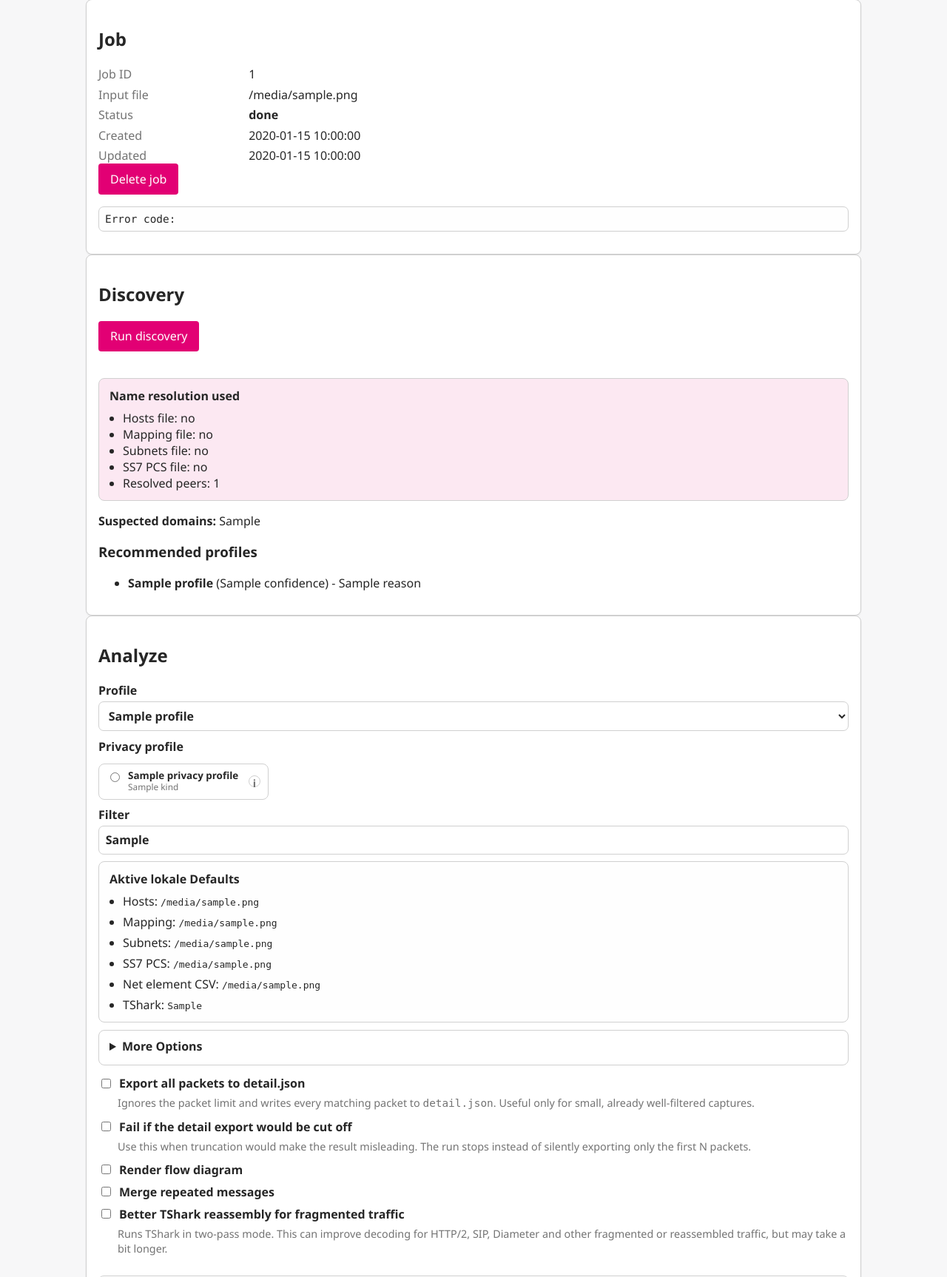
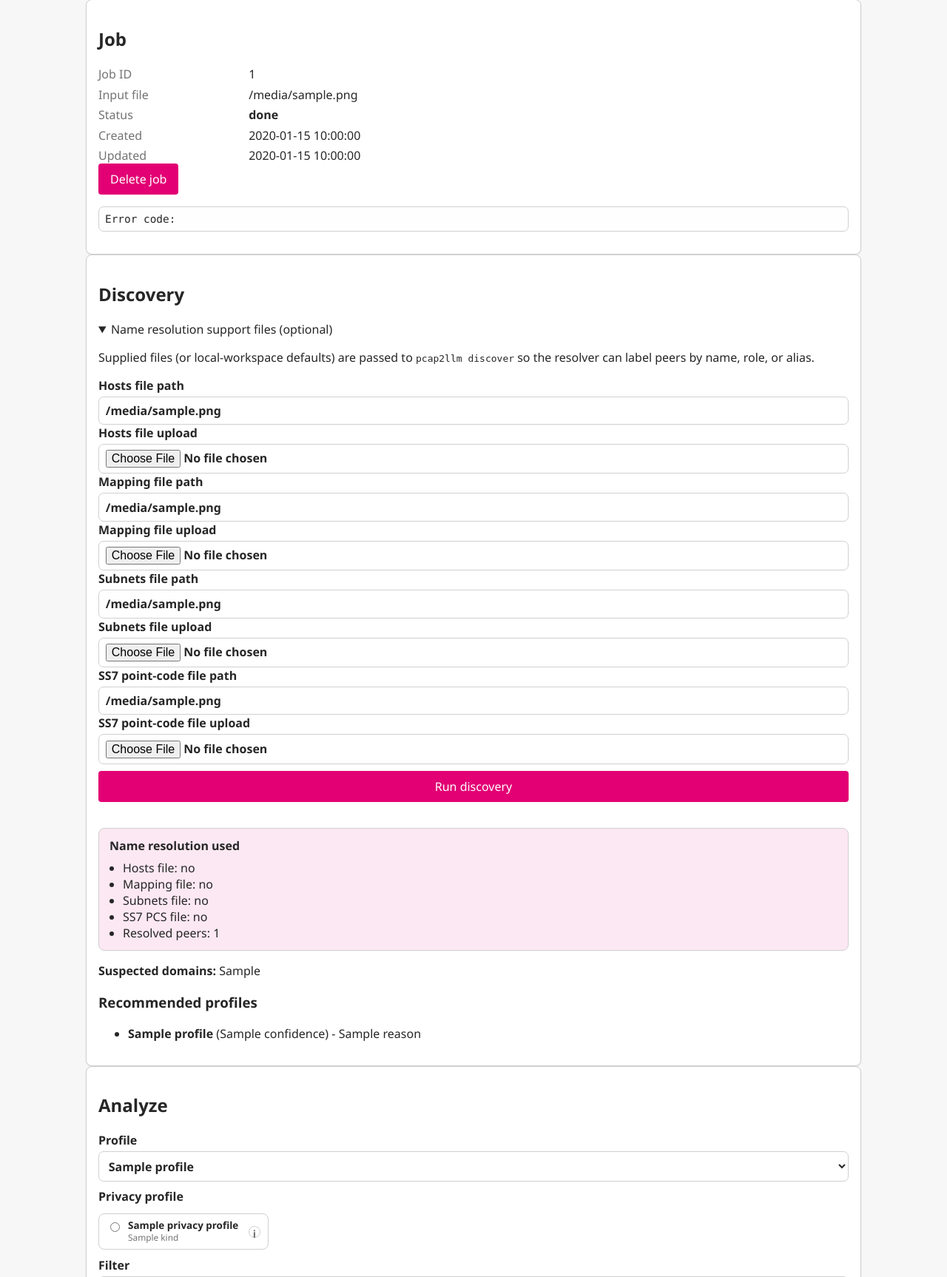
Before and after one commit to FrnkMrz/pcap2llm, a FastAPI app: template src/pcap2llm/web/templates/job.html in a window 1280 px wide. Shown: the part 164-1890 px from the top of the page at 74% size. Run offline with FastAPI, Linux system fonts and the light colour scheme; the template is opened without the code that fills it: most values are stand-ins (such as "Sample title", 1, 10 or a date in 2020); some libraries are stand-ins or nearby versions.

Commit message:
Fix name resolution not reaching discover step in web UI
Pass-1 inspector never invoked the resolver, and _run_discovery
forwarded no support files to the CLI, so discovery artifacts always
reported hosts_file_used=false and resolved_peer_count=0.

- Wire EndpointResolver into inspect_index_records (resolver built
  before pass 1 in pipeline.py so it is reused in pass 2)
- _run_discovery now accepts WebSettings and derives hosts/mapping/
  subnets/ss7pcs paths via _discovery_support_files (discover_form →
  analyze_form → local workspace defaults)
- Pcap2LlmRunner.discover forwards the four support-file flags as CLI
  args when provided
- POST /jobs/{id}/discover accepts file uploads and path strings,
  saves them to JobRecord.discover_form, and forwards to discovery run
- Discovery section in job.html gains an optional name-resolution
  support-file form (path inputs + uploads); pre-filled from stored
  form values, auto-expanded when a value is present
- JobRecord gains discover_form field; from_dict tolerates manifests
  written before this field existed
- _discovery_name_resolution shows the panel when resolved_peer_count
  > 0 even if no file flags are set (covers CIDR/port inference)

Co-Authored-By: Claude Sonnet 4.6 <noreply@anthropic.com>

```diff
--- a/src/pcap2llm/web/app.py
+++ b/src/pcap2llm/web/app.py
@@ -198,7 +198,7 @@ def create_app(settings: WebSettings | None = None) -> FastAPI:
                 out_fp.write(chunk)
 
         if auto_discover:
-            _run_discovery(store=store, runner=runner, record=record)
+            _run_discovery(store=store, runner=runner, record=record, settings=settings)
 
         return RedirectResponse(url=f"/jobs/{record.job_id}", status_code=303)
 
@@ -235,6 +235,7 @@ def create_app(settings: WebSettings | None = None) -> FastAPI:
             "profiles": list_profile_names(),
             "privacy_profiles": _privacy_profile_options(profile_store),
             "name_resolution_usage": _discovery_name_resolution(store.discovery_dir(job_id)),
+            "discover_defaults": _build_discover_defaults(record, local_support_defaults),
             "network_element_overview": _network_element_overview(store.artifacts_dir(job_id)),
             "default_profiles": ["lte-core", "5g-core", "volte-ims-core", "vonr-ims-core", "2g3g-ss7-geran"],
             "preview": preview,
@@ -248,7 +249,18 @@ def create_app(settings: WebSettings | None = None) -> FastAPI:
         return templates.TemplateResponse(request=request, name="job.html", context=context)
 
     @app.post("/jobs/{job_id}/discover")
-    async def run_discover(request: Request, job_id: str) -> RedirectResponse:
+    async def run_discover(
+        request: Request,
+        job_id: str,
+        hosts_file: str = Form(""),
+        mapping_file: str = Form(""),
+        subnets_file: str = Form(""),
+        ss7pcs_file: str = Form(""),
+        hosts_file_upload: UploadFile | None = File(None),
+        mapping_file_upload: UploadFile | None = File(None),
+        subnets_file_upload: UploadFile | None = File(None),
+        ss7pcs_file_upload: UploadFile | None = File(None),
+    ) -> RedirectResponse:
         store: JobStore = request.app.state.store
         runner: Pcap2LlmRunner = request.app.state.runner
 
@@ -257,7 +269,40 @@ def create_app(settings: WebSettings | None = None) -> FastAPI:
         except FileNotFoundError:
             raise HTTPException(status_code=404, detail="Job not found.")
 
-        _run_discovery(store=store, runner=runner, record=record)
+        try:
+            local_support_defaults = _local_support_file_defaults(settings)
+            hosts_path = await _resolve_support_file(
+                store=store, settings=settings, record=record, label="hosts",
+                raw_path=hosts_file, uploaded=hosts_file_upload,
+                default_path=local_support_defaults["hosts_file"],
+            )
+            mapping_path = await _resolve_support_file(
+                store=store, settings=settings, record=record, label="mapping",
+                raw_path=mapping_file, uploaded=mapping_file_upload,
+                default_path=local_support_defaults["mapping_file"],
+            )
+            subnets_path = await _resolve_support_file(
+                store=store, settings=settings, record=record, label="subnets",
+                raw_path=subnets_file, uploaded=subnets_file_upload,
+                default_path=local_support_defaults["subnets_file"],
+            )
+            ss7pcs_path = await _resolve_support_file(
+                store=store, settings=settings, record=record, label="ss7pcs",
+                raw_path=ss7pcs_file, uploaded=ss7pcs_file_upload,
+                default_path=local_support_defaults["ss7pcs_file"],
+            )
+        except WebValidationError as exc:
+            raise HTTPException(status_code=400, detail=str(exc)) from exc
+
+        record.discover_form = {
+            "hosts_file": hosts_path or "",
+            "mapping_file": mapping_path or "",
+            "subnets_file": subnets_path or "",
+            "ss7pcs_file": ss7pcs_path or "",
+        }
+        store.save(record)
+
+        _run_discovery(store=store, runner=runner, record=record, settings=settings)
         return RedirectResponse(url=f"/jobs/{job_id}", status_code=303)
 
     @app.post("/jobs/{job_id}/analyze")
@@ -835,17 +880,29 @@ def create_app(settings: WebSettings | None = None) -> FastAPI:
 
 
 
-def _run_discovery(*, store: JobStore, runner: Pcap2LlmRunner, record: JobRecord) -> None:
+def _run_discovery(
+    *,
+    store: JobStore,
+    runner: Pcap2LlmRunner,
+    record: JobRecord,
+    settings: WebSettings,
+) -> None:
     store.set_status(record.job_id, "discovering")
     capture_path = store.capture_path(record)
     if not capture_path.exists():
         store.set_status(record.job_id, "failed", last_error="Uploaded file is missing.")
         return
 
+    support = _discovery_support_files(store=store, settings=settings, record=record)
+
     result = runner.discover(
         capture_path=capture_path,
         out_dir=store.discovery_dir(record.job_id),
         logs_dir=store.logs_dir(record.job_id),
+        hosts_file=support.get("hosts_file"),
+        mapping_file=support.get("mapping_file"),
+        subnets_file=support.get("subnets_file"),
+        ss7pcs_file=support.get("ss7pcs_file"),
     )
     if not result.ok:
         err, err_code = _friendly_error(result.stderr, default_message="Discovery failed. See stderr.log.")
@@ -997,7 +1054,11 @@ def _discovery_name_resolution(folder: Path) -> dict[str, bool | int] | None:
         "ss7pcs_file_used": bool(name_resolution.get("ss7pcs_file_used")),
         "resolved_peer_count": int(name_resolution.get("resolved_peer_count", 0) or 0),
     }
-    if any(bool(flags[key]) for key in ("hosts_file_used", "mapping_file_used", "subnets_file_used", "ss7pcs_file_used")):
+    file_used = any(
+        bool(flags[key])
+        for key in ("hosts_file_used", "mapping_file_used", "subnets_file_used", "ss7pcs_file_used")
+    )
+    if file_used or flags["resolved_peer_count"] > 0:
         return flags
     return None
 
@@ -1179,6 +1240,20 @@ def _build_analyze_defaults(record: JobRecord, local_support_defaults: dict[str,
     return defaults
 
 
+def _build_discover_defaults(record: JobRecord, local_support_defaults: dict[str, str]) -> dict[str, str]:
+    keys = ("hosts_file", "mapping_file", "subnets_file", "ss7pcs_file")
+    discover_form = record.discover_form or {}
+    analyze_form = record.analyze_form or {}
+    out: dict[str, str] = {}
+    for key in keys:
+        out[key] = (
+            str(discover_form.get(key, "") or "")
+            or str(analyze_form.get(key, "") or "")
+            or local_support_defaults.get(key, "")
+        )
+    return out
+
+
 def _build_preview_options(
     profile_store: ProfileStore,
     analyze_defaults: dict[str, object],
@@ -1210,6 +1285,41 @@ def _build_preview_options(
         tshark_path=_string_or_none(analyze_defaults.get("tshark_path")),
         two_pass=bool(analyze_defaults.get("two_pass")),
     )
+
+
+def _discovery_support_files(
+    *,
+    store: JobStore,
+    settings: WebSettings,
+    record: JobRecord,
+) -> dict[str, str | None]:
+    """Resolve hosts/mapping/subnets/ss7pcs paths to use for a discovery run.
+
+    Lookup order: previously submitted analyze form on the job → local workspace
+    defaults. Paths are validated against the allowed support roots; invalid
+    entries are silently dropped so discovery still runs.
+    """
+    defaults = _local_support_file_defaults(settings)
+    discover_form = record.discover_form or {}
+    analyze_form = record.analyze_form or {}
+    keys = ("hosts_file", "mapping_file", "subnets_file", "ss7pcs_file")
+    resolved: dict[str, str | None] = {}
+    for key in keys:
+        candidate = (
+            str(discover_form.get(key, "") or "").strip()
+            or str(analyze_form.get(key, "") or "").strip()
+            or defaults.get(key, "")
+        )
+        if not candidate:
+            resolved[key] = None
+            continue
+        try:
+            resolved[key] = str(
+                _validate_support_path(candidate, store=store, settings=settings, record=record)
+            )
+        except WebValidationError:
+            resolved[key] = None
+    return resolved
 
 
 def _local_support_file_defaults(settings: WebSettings) -> dict[str, str]:
--- a/src/pcap2llm/web/models.py
+++ b/src/pcap2llm/web/models.py
@@ -68,13 +68,16 @@ class JobRecord:
     last_error: str | None = None
     last_error_code: str | None = None
     analyze_form: dict[str, Any] = field(default_factory=dict)
+    discover_form: dict[str, Any] = field(default_factory=dict)
 
     def to_dict(self) -> dict[str, Any]:
         return asdict(self)
 
     @classmethod
     def from_dict(cls, payload: dict[str, Any]) -> "JobRecord":
-        return cls(**payload)
+        # Tolerate manifests written before optional fields existed.
+        known = set(cls.__dataclass_fields__)
+        return cls(**{k: v for k, v in payload.items() if k in known})
 
 
 
--- a/src/pcap2llm/web/templates/job.html
+++ b/src/pcap2llm/web/templates/job.html
@@ -19,7 +19,43 @@
 
 <section class="panel" id="discovery" data-discovery-panel>
   <h2>Discovery</h2>
-  <form method="post" action="/jobs/{{ job.job_id }}/discover" data-run-action="discovery">
+  <form method="post" action="/jobs/{{ job.job_id }}/discover" enctype="multipart/form-data" data-run-action="discovery" class="stack">
+    <details {% if discover_defaults.hosts_file or discover_defaults.mapping_file or discover_defaults.subnets_file or discover_defaults.ss7pcs_file %}open{% endif %}>
+      <summary>Name resolution support files (optional)</summary>
+      <p class="hint">Supplied files (or local-workspace defaults) are passed to <code>pcap2llm discover</code> so the resolver can label peers by name, role, or alias.</p>
+      <label>
+        Hosts file path
+        <input type="text" name="hosts_file" value="{{ discover_defaults.hosts_file }}" placeholder="optional path"/>
+      </label>
+      <label>
+        Hosts file upload
+        <input type="file" name="hosts_file_upload"/>
+      </label>
+      <label>
+        Mapping file path
+        <input type="text" name="mapping_file" value="{{ discover_defaults.mapping_file }}" placeholder="optional path"/>
+      </label>
+      <label>
+        Mapping file upload
+        <input type="file" name="mapping_file_upload"/>
+      </label>
+      <label>
+        Subnets file path
+        <input type="text" name="subnets_file" value="{{ discover_defaults.subnets_file }}" placeholder="optional path"/>
+      </label>
+      <label>
+        Subnets file upload
+        <input type="file" name="subnets_file_upload"/>
+      </label>
+      <label>
+        SS7 point-code file path
+        <input type="text" name="ss7pcs_file" value="{{ discover_defaults.ss7pcs_file }}" placeholder="optional path"/>
+      </label>
+      <label>
+        SS7 point-code file upload
+        <input type="file" name="ss7pcs_file_upload"/>
+      </label>
+    </details>
     <button type="submit">Run discovery</button>
   </form>
   <p class="run-feedback" data-run-feedback="discovery"></p>
```
Also changed, not shown: src/pcap2llm/index_inspector.py (+45 -0 lines), src/pcap2llm/pipeline.py (+13 -7 lines), src/pcap2llm/web/pcap_runner.py (+19 -1 lines), tests/web/test_web_upload.py (+1 -1 lines).
